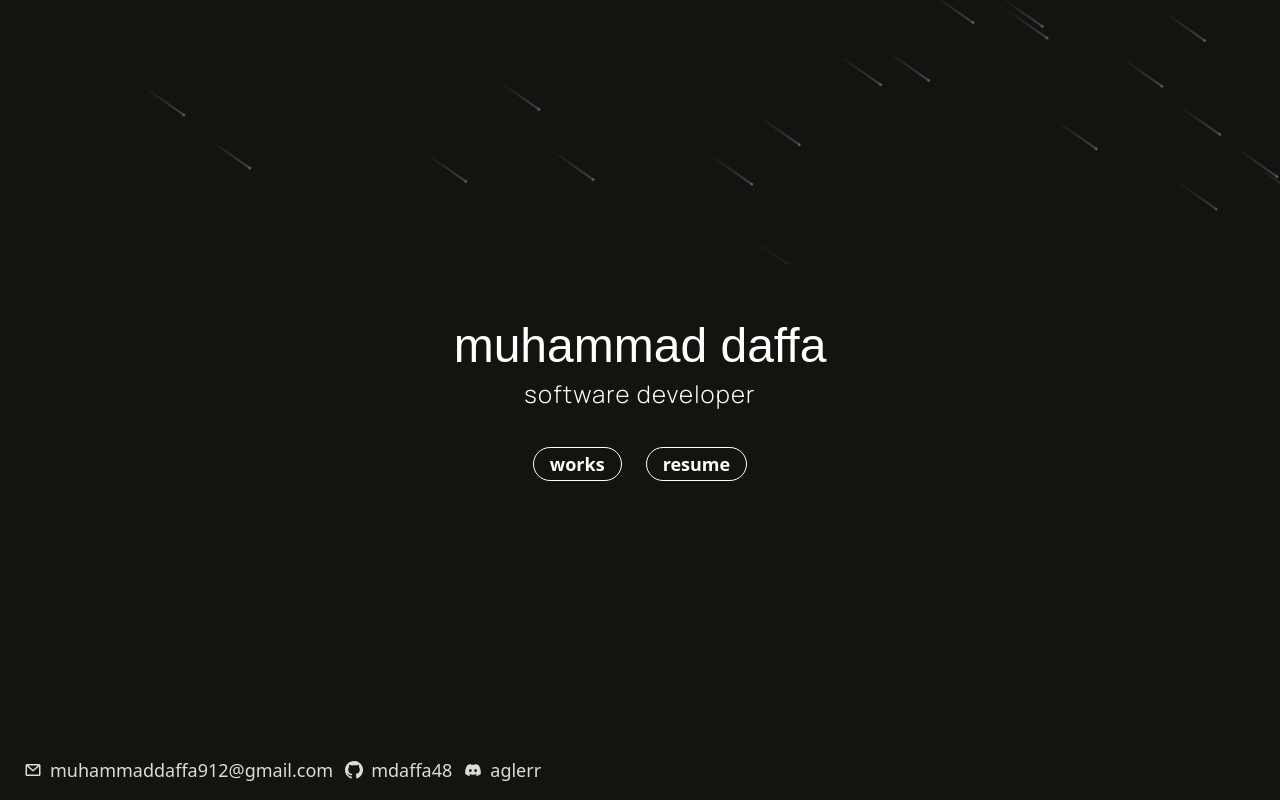
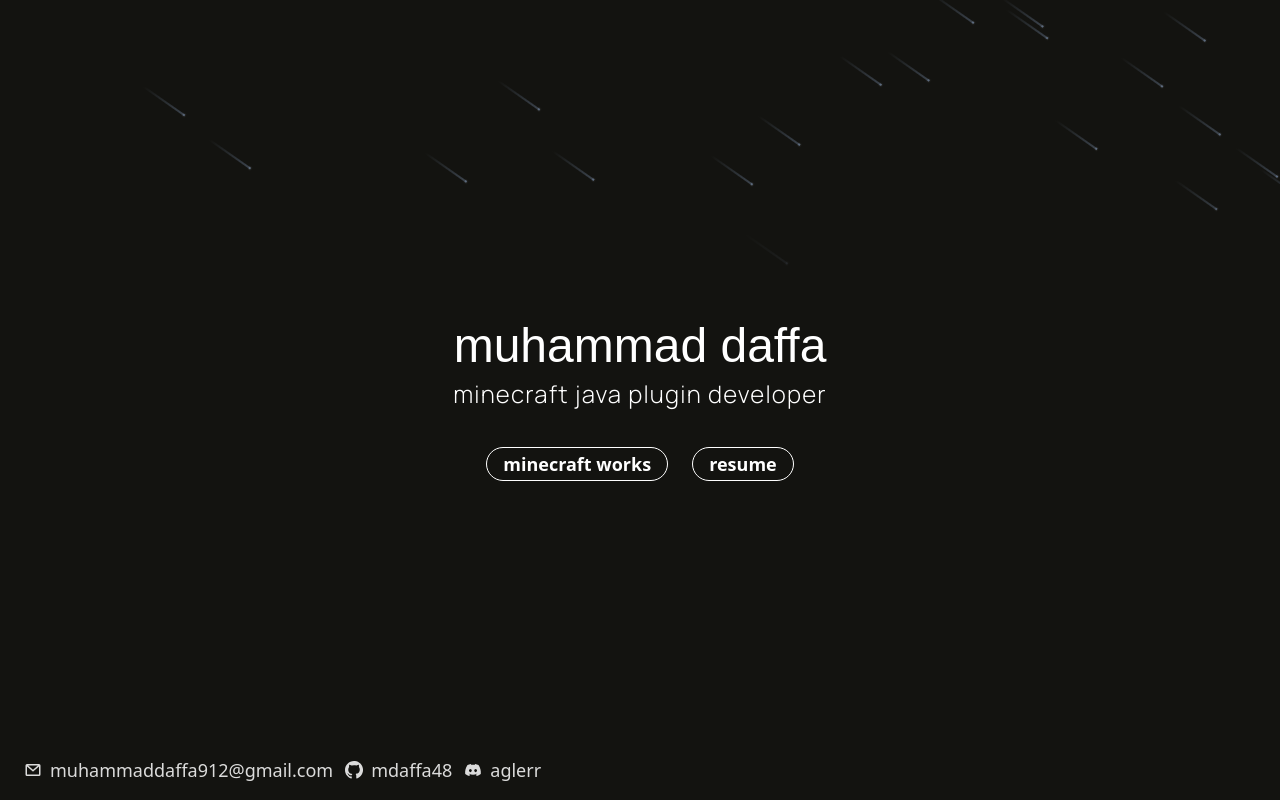
Before and after one commit to mdaffa48/muhammaddaffa.com, a React (Vite) app: page / in a window 1280 px wide. Built offline with nearby package versions, Linux system fonts and the light colour scheme; a web font is replaced by a local one.

Commit message:
Update App.tsx

```diff
--- a/src/App.tsx
+++ b/src/App.tsx
@@ -12,11 +12,11 @@
       <section className="min-h-[100dvh] flex flex-col items-center justify-center gap-10">
         <div className="titles text-center space-y-2">
           <h1 className="unbounded text-white text-5xl">muhammad daffa</h1>
-          <h2 className="manrope text-white text-xl md:text-2xl font-light tracking-wider">software developer</h2>
+          <h2 className="manrope text-white text-xl md:text-2xl font-light tracking-wider">minecraft java plugin developer</h2>
         </div>
         <div className="buttons space-x-6">
           <a href="/works" className="border-[1px] border-white px-4 py-1 rounded-full text-white text-lg font-semibold hover:bg-white hover:text-[#131310] transition duration-200">
-            works
+            minecraft works
           </a>
           <a href={resume} target="_blank" rel="noopener noreferrer" className="border-[1px] border-white px-4 py-1 rounded-full text-white text-lg font-semibold hover:bg-white hover:text-[#131310] transition duration-200">
             resume
```
